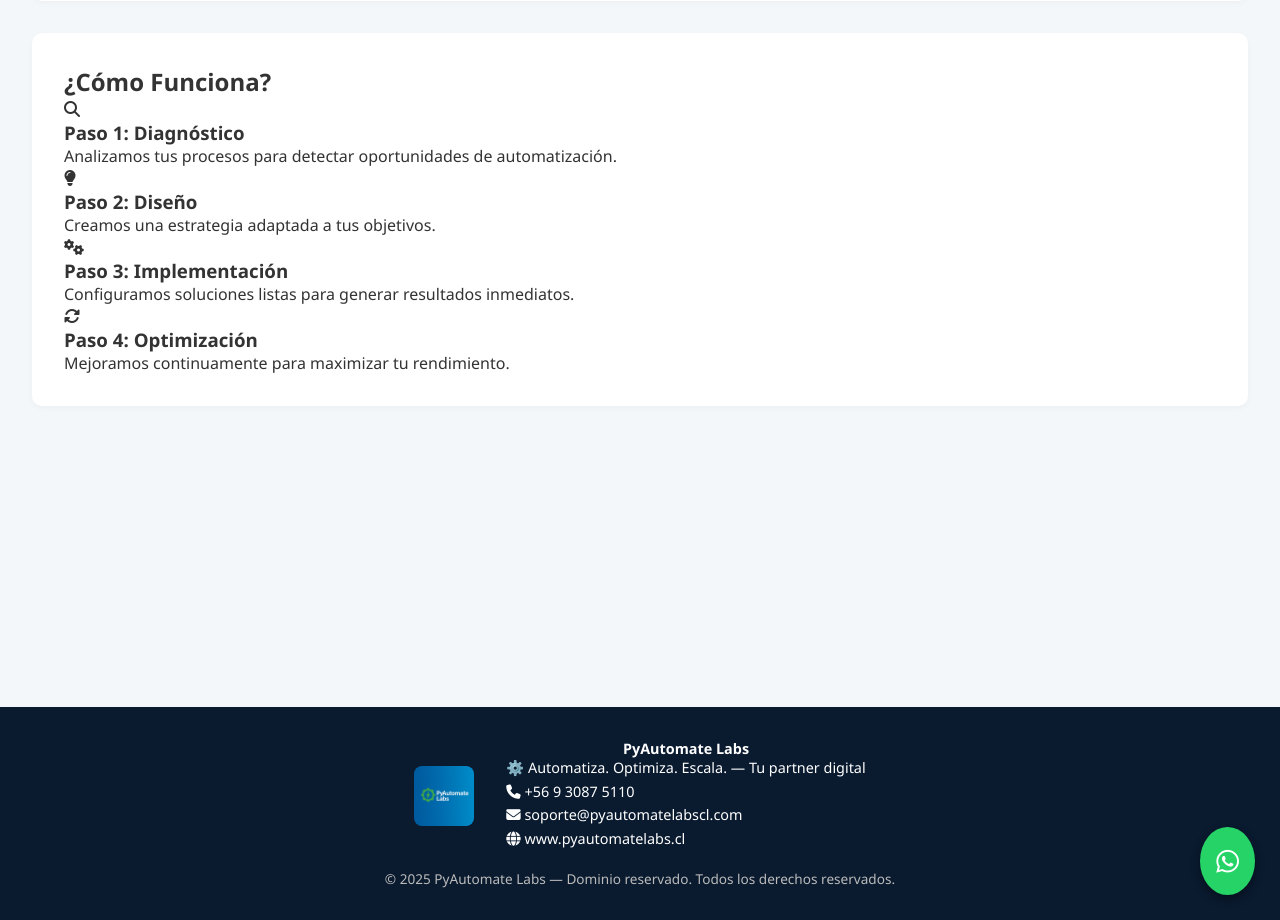
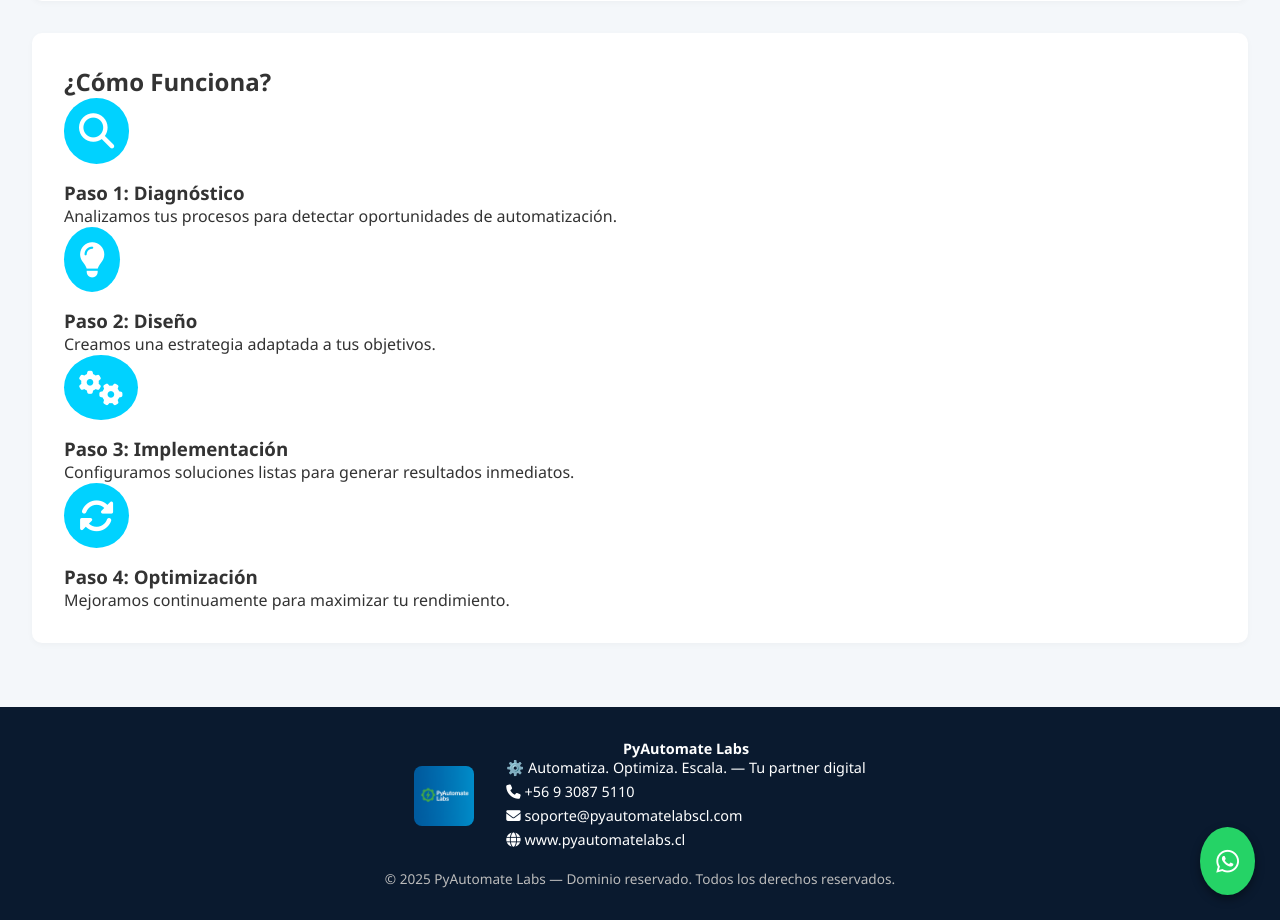
Before and after one commit to PyLabotory/Pyautomatelabs_web, a Flask app: page / in a window 1280 px wide. Shown: the part 1369-2289 px from the top of the page. Run offline with Flask 3, Linux system fonts and the light colour scheme.

Commit message:
Update style.css

```diff
--- a/static/style.css
+++ b/static/style.css
@@ -293,3 +293,14 @@ footer {
   from { opacity: 0; transform: translateY(20px);}
   to   { opacity: 1; transform: translateY(0);}
 }
+
+/* Íconos en sección ¿Cómo Funciona? */
+.paso i {
+  font-size: 2.2rem;
+  color: white;
+  background-color: #00d2ff;
+  padding: 15px;
+  border-radius: 50%;
+  display: inline-block;
+  margin-bottom: 1rem;
+}
```
